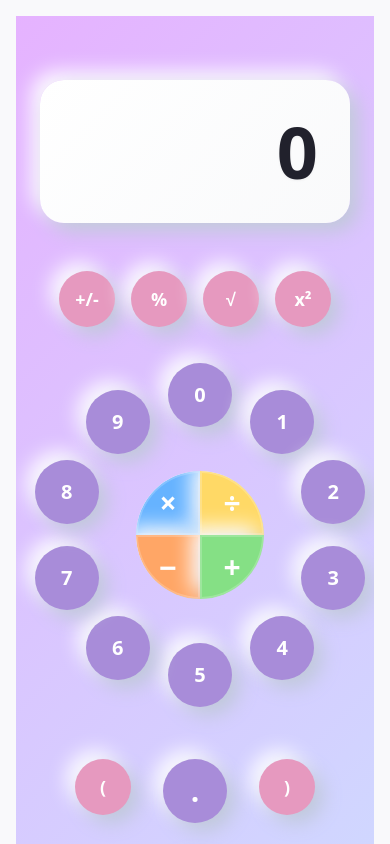
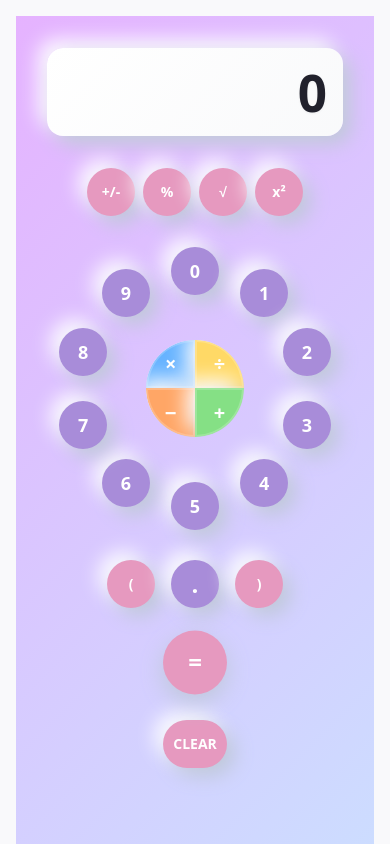
Before and after one commit to darvindev/quick-calc-apk, a React (Vite) app: page / in a window 390 px wide. Shown: the top 844 px of the page. Built offline with nearby package versions, Linux system fonts and the light colour scheme.

Commit message:
Fix layout for Samsung S24
Adjust layout to fit Samsung S24.

```diff
--- a/src/components/Calculator.tsx
+++ b/src/components/Calculator.tsx
@@ -90,7 +90,7 @@ export default function Calculator({}: CalculatorProps) {
     <Button
       onClick={onClick}
       className={`
-        w-14 h-14 rounded-full text-white font-bold text-lg
+        w-12 h-12 sm:w-14 sm:h-14 rounded-full text-white font-bold text-sm sm:text-lg
         transition-all duration-300 ease-out
         active:scale-95 hover:scale-105
         neumorphism hover:shadow-float
@@ -118,7 +118,7 @@ export default function Calculator({}: CalculatorProps) {
     <Button
       onClick={onClick}
       className={`
-        w-16 h-16 rounded-full text-white font-bold text-xl
+        w-12 h-12 sm:w-16 sm:h-16 rounded-full text-white font-bold text-lg sm:text-xl
         transition-all duration-300 ease-out
         active:scale-95 hover:scale-105
         neumorphism hover:shadow-float
@@ -138,12 +138,14 @@ export default function Calculator({}: CalculatorProps) {
     onClick,
     children,
     variant,
-    className = ''
+    className = '',
+    style = {}
   }: {
     onClick: () => void;
     children: React.ReactNode;
     variant: 'multiply' | 'divide' | 'subtract' | 'add';
     className?: string;
+    style?: React.CSSProperties;
   }) => {
     const getColor = () => {
       switch (variant) {
@@ -158,7 +160,7 @@ export default function Calculator({}: CalculatorProps) {
       <Button
         onClick={onClick}
         className={`
-          text-white text-3xl font-bold
+          text-white text-xl sm:text-3xl font-bold
           transition-all duration-300 ease-out
           active:scale-95 hover:scale-105
           border-2 border-white/20
@@ -166,7 +168,8 @@ export default function Calculator({}: CalculatorProps) {
         `}
         style={{
           backgroundColor: getColor(),
-          boxShadow: 'var(--shadow-neumorphism)'
+          boxShadow: 'var(--shadow-neumorphism)',
+          ...style
         }}
       >
         {children}
@@ -179,7 +182,7 @@ export default function Calculator({}: CalculatorProps) {
     <Button
       onClick={handleEquals}
       className="
-        w-20 h-20 rounded-full text-white font-bold text-3xl
+        w-16 h-16 sm:w-20 sm:h-20 rounded-full text-white font-bold text-2xl sm:text-3xl
         transition-all duration-300 ease-out
         active:scale-95 hover:scale-110
         animate-float shadow-float
@@ -196,16 +199,16 @@ export default function Calculator({}: CalculatorProps) {
 
   return (
     <div className="min-h-screen bg-calc-gradient relative overflow-hidden">
-      <div className="w-full max-w-sm mx-auto px-6 py-8 relative">
+      <div className="w-full max-w-xs sm:max-w-sm mx-auto px-3 sm:px-6 py-4 sm:py-8 relative">
 
         {/* Large Display at Top */}
-        <div className="mb-12 mt-8">
-          <div className="bg-calc-display rounded-3xl p-8 neumorphism">
+        <div className="mb-8 sm:mb-12 mt-4 sm:mt-8">
+          <div className="bg-calc-display rounded-2xl sm:rounded-3xl p-4 sm:p-8 neumorphism">
             <div className="text-right">
               <div
                 className="font-bold drop-shadow-sm"
                 style={{
-                  fontSize: display.length > 8 ? '2.5rem' : display.length > 5 ? '3.5rem' : '4.5rem',
+                  fontSize: display.length > 8 ? '1.8rem' : display.length > 5 ? '2.5rem' : '3.2rem',
                   lineHeight: '1.1',
                   color: 'hsl(var(--calc-display-text))'
                 }}
@@ -213,7 +216,7 @@ export default function Calculator({}: CalculatorProps) {
                 {display}
               </div>
               {previousValue !== null && operation && (
-                <div className="text-lg opacity-60 mt-2">
+                <div className="text-sm sm:text-lg opacity-60 mt-2">
                   {previousValue} {operation}
                 </div>
               )}
@@ -222,7 +225,7 @@ export default function Calculator({}: CalculatorProps) {
         </div>
 
         {/* Top Function Buttons Row */}
-        <div className="flex justify-center gap-4 mb-12">
+        <div className="flex justify-center gap-2 sm:gap-4 mb-8 sm:mb-12">
           <FunctionButton onClick={() => setDisplay(prev => (parseFloat(prev) * -1).toString())}>
             +/-
           </FunctionButton>
@@ -237,18 +240,19 @@ export default function Calculator({}: CalculatorProps) {
           </FunctionButton>
         </div>
 
-        {/* Circular Number Pad with Central Operations */}
-        <div className="relative w-80 h-80 mx-auto mb-16">
+        {/* Circular Number Pad with Central Operations - Responsive */}
+        <div className="relative mx-auto mb-8 sm:mb-16" style={{ width: 'min(280px, 80vw)', height: 'min(280px, 80vw)' }}>
 
           {/* Central Cross with Four Operations */}
           <div className="absolute inset-0 flex items-center justify-center">
-            <div className="relative w-32 h-32 rounded-full overflow-hidden">
+            <div className="relative rounded-full overflow-hidden" style={{ width: 'min(100px, 25vw)', height: 'min(100px, 25vw)' }}>
 
               {/* Top-left: Multiply (Blue) */}
               <OperationButton
                 onClick={() => performOperation('×')}
                 variant="multiply"
-                className="absolute top-0 left-0 w-16 h-16 rounded-tl-full"
+                className="absolute top-0 left-0 rounded-tl-full"
+                style={{ width: 'min(50px, 12.5vw)', height: 'min(50px, 12.5vw)' }}
               >
                 ×
               </OperationButton>
@@ -257,7 +261,8 @@ export default function Calculator({}: CalculatorProps) {
               <OperationButton
                 onClick={() => performOperation('÷')}
                 variant="divide"
-                className="absolute top-0 right-0 w-16 h-16 rounded-tr-full"
+                className="absolute top-0 right-0 rounded-tr-full"
+                style={{ width: 'min(50px, 12.5vw)', height: 'min(50px, 12.5vw)' }}
               >
                 ÷
               </OperationButton>
@@ -266,7 +271,8 @@ export default function Calculator({}: CalculatorProps) {
               <OperationButton
                 onClick={() => performOperation('-')}
                 variant="subtract"
-                className="absolute bottom-0 left-0 w-16 h-16 rounded-bl-full"
+                className="absolute bottom-0 left-0 rounded-bl-full"
+                style={{ width: 'min(50px, 12.5vw)', height: 'min(50px, 12.5vw)' }}
               >
                 −
               </OperationButton>
@@ -275,7 +281,8 @@ export default function Calculator({}: CalculatorProps) {
               <OperationButton
                 onClick={() => performOperation('+')}
                 variant="add"
-                className="absolute bottom-0 right-0 w-16 h-16 rounded-br-full"
+                className="absolute bottom-0 right-0 rounded-br-full"
+                style={{ width: 'min(50px, 12.5vw)', height: 'min(50px, 12.5vw)' }}
               >
                 +
               </OperationButton>
@@ -285,14 +292,13 @@ export default function Calculator({}: CalculatorProps) {
 
           {/* Numbers arranged in perfect circle with equal angular spacing */}
           {Array.from({ length: 10 }, (_, i) => {
-            const number = i; // 0, 1, 2, 3, 4, 5, 6, 7, 8, 9
-            // Start with 0 at top (-90 degrees) and go clockwise
-            const angle = (i * 36 - 90) * (Math.PI / 180); // 36 degrees between each number
-            const radius = 140; // Distance from center
-            const centerX = 160; // Half of container width (320px / 2)
-            const centerY = 160; // Half of container height (320px / 2)
+            const number = i;
+            const angle = (i * 36 - 90) * (Math.PI / 180);
+            const containerSize = Math.min(280, window.innerWidth * 0.8);
+            const radius = containerSize * 0.42; // 42% of container size for radius
+            const centerX = containerSize / 2;
+            const centerY = containerSize / 2;
 
-            // Calculate position using trigonometry
             const x = centerX + radius * Math.cos(angle);
             const y = centerY + radius * Math.sin(angle);
 
@@ -301,8 +307,8 @@ export default function Calculator({}: CalculatorProps) {
                 key={number}
                 className="absolute transform -translate-x-1/2 -translate-y-1/2"
                 style={{
-                  left: `${x}px`,
-                  top: `${y}px`,
+                  left: `${(x / containerSize) * 100}%`,
+                  top: `${(y / containerSize) * 100}%`,
                 }}
               >
                 <NumberButton onClick={() => inputNumber(number.toString())}>
@@ -315,11 +321,11 @@ export default function Calculator({}: CalculatorProps) {
         </div>
 
         {/* Bottom Row - Decimal Point and Parentheses */}
-        <div className="flex justify-center gap-8 mb-8">
+        <div className="flex justify-center gap-4 sm:gap-8 mb-6 sm:mb-8">
           <FunctionButton onClick={() => {}}>
             (
           </FunctionButton>
-          <NumberButton onClick={inputDot} className="text-3xl">
+          <NumberButton onClick={inputDot} className="text-2xl sm:text-3xl">
             .
           </NumberButton>
           <FunctionButton onClick={() => {}}>
@@ -328,13 +334,13 @@ export default function Calculator({}: CalculatorProps) {
         </div>
 
         {/* Centered Equals Button with proper spacing */}
-        <div className="flex justify-center mb-8">
+        <div className="flex justify-center mb-6 sm:mb-8">
           <EqualsButton />
         </div>
 
         {/* Clear button at bottom */}
         <div className="flex justify-center">
-          <FunctionButton onClick={clear} className="w-20 h-14">
+          <FunctionButton onClick={clear} className="w-16 sm:w-20 h-12 sm:h-14 text-sm sm:text-base">
             CLEAR
           </FunctionButton>
         </div>
```
